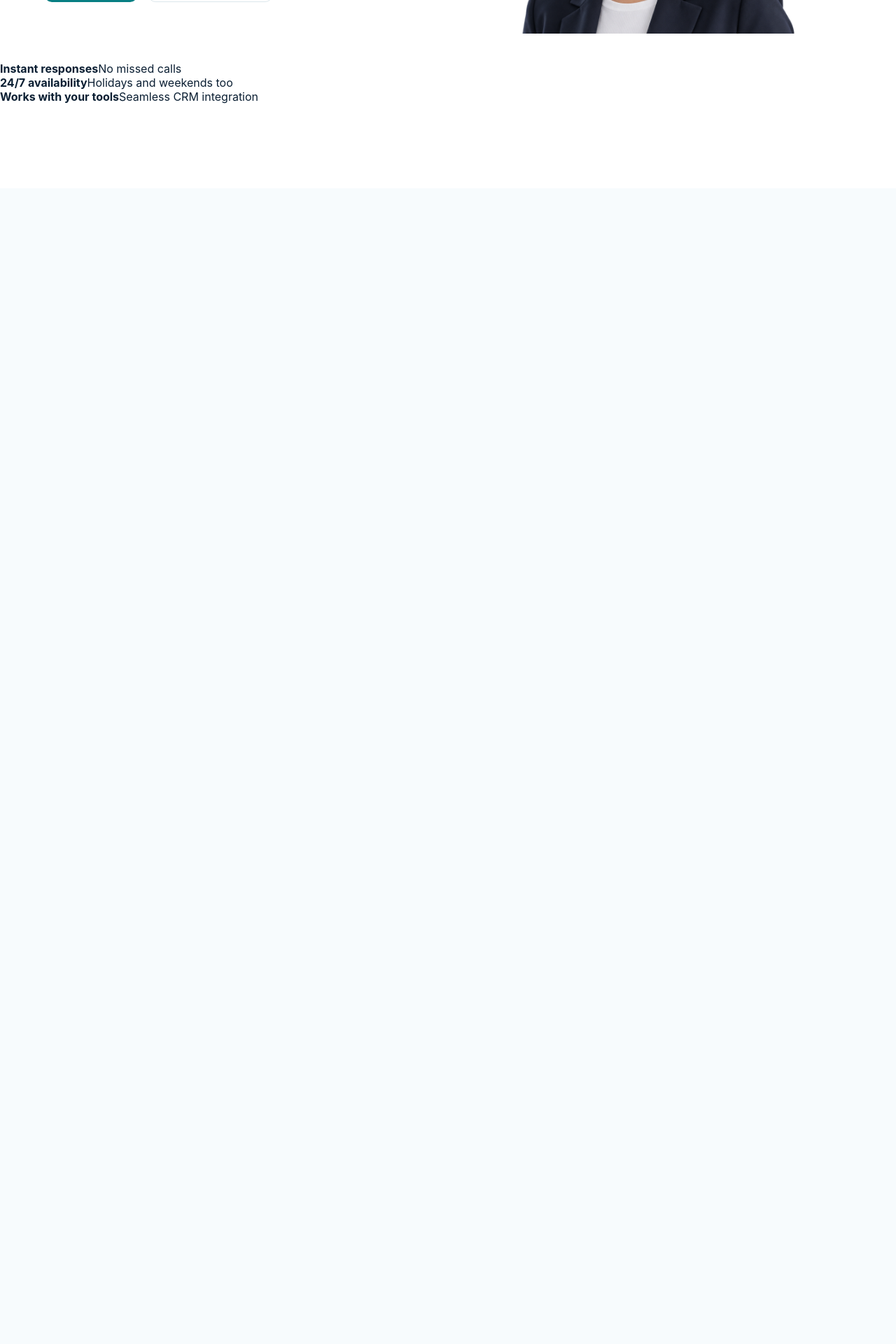
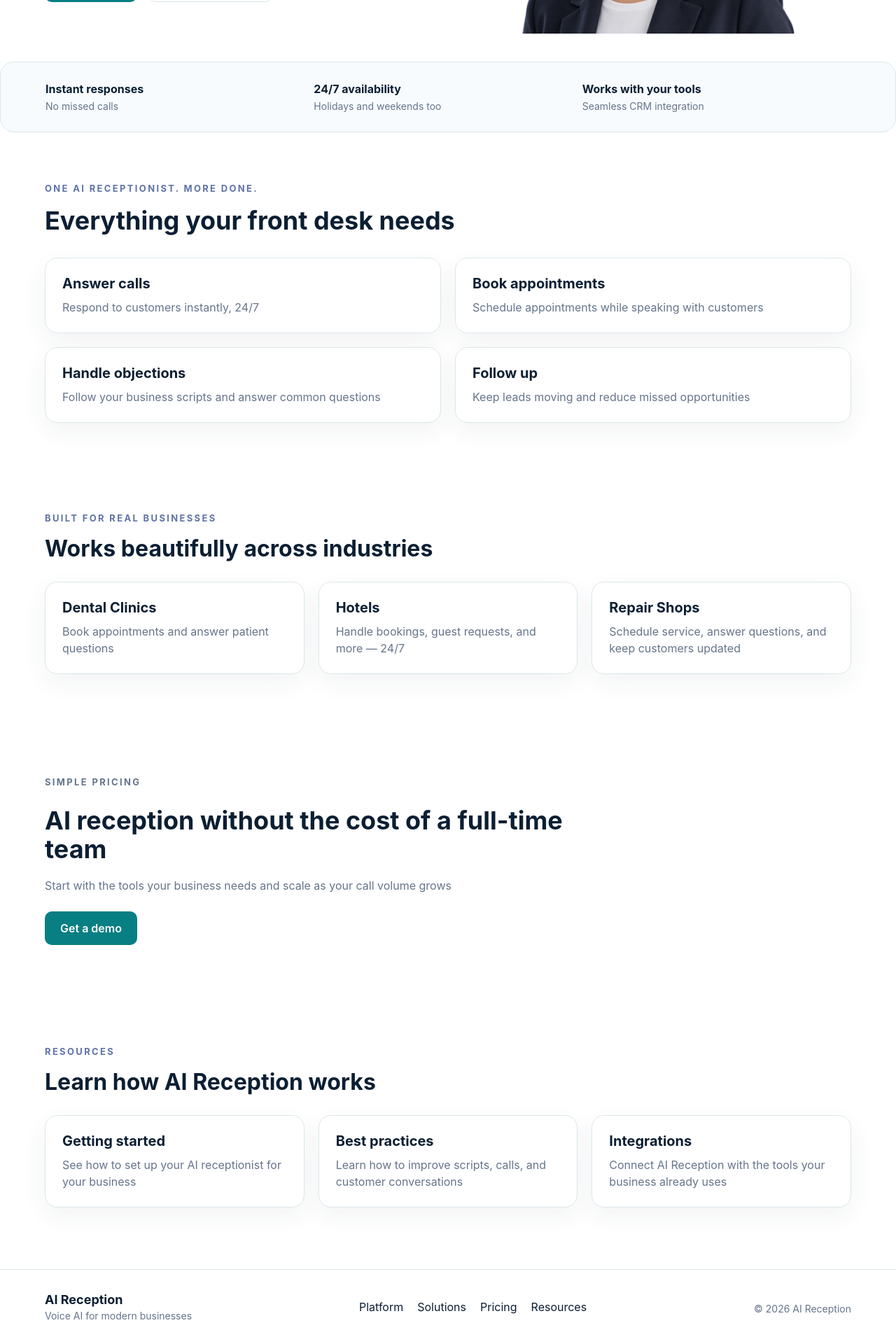
Before and after one commit to HGFDS111/ai-reception-project, a React (Vite) app in the folder frontend/: page / in a window 1280 px wide. Shown: the part 531-2451 px from the top of the page at 70% size. Before the commit the page ends 800 px from the top, so only its background shows below. Built offline with nearby package versions, Linux system fonts and the light colour scheme.

Commit message:
Improve landing login and dashboard

```diff
--- a/frontend/src/pages/DashboardPage/DashboardPage.module.css
+++ b/frontend/src/pages/DashboardPage/DashboardPage.module.css
@@ -27,3 +27,57 @@
   grid-template-columns: repeat(4, 1fr);
   gap: 16px;
 }
+
+.statCard {
+  padding: 20px;
+  background: var(--color-surface);
+  border: 1px solid var(--color-border);
+  border-radius: var(--radius-md);
+  box-shadow: var(--shadow-card);
+}
+
+.statCard span {
+  display: block;
+  margin-bottom: 8px;
+  font-size: 14px;
+  color: var(--color-text-secondary);
+}
+
+.statCard strong {
+  font-size: 28px;
+  line-height: 1;
+}
+
+.secondaryStatsGrid {
+  display: grid;
+  grid-template-columns: repeat(5, 1fr);
+  gap: 16px;
+}
+
+.recentCalls {
+  background: var(--color-surface);
+  border: 1px solid var(--color-border);
+  border-radius: var(--radius-md);
+  padding: 24px;
+  box-shadow: var(--shadow-card);
+}
+
+.recentCalls h2 {
+  margin: 0 0 16px;
+  font-size: 20px;
+}
+
+.recentCalls ul {
+  margin: 0;
+  padding: 0;
+  list-style: none;
+  display: flex;
+  flex-direction: column;
+  gap: 10px;
+}
+.recentCalls li {
+  padding: 12px 14px;
+  border: 1px solid var(--color-border);
+  border-radius: var(--radius-sm);
+  background: var(--color-bg);
+}
--- a/frontend/src/pages/DashboardPage/DashboardPage.tsx
+++ b/frontend/src/pages/DashboardPage/DashboardPage.tsx
@@ -33,21 +33,63 @@ function DashboardPage() {
   <h1>Dashboard</h1>
   <p>Welcome to AI Reception</p>
 </div>
-      <p>Businesses: {businesses?.length ?? 0}</p>
-      <p>Clients: {clients?.length ?? 0}</p>
-      <p>Calls: {calls?.length ?? 0}</p>
-      <p>Booked calls: {bookedCalls}</p>
-      <p>Callback requested: {callbackRequestedCalls}</p>
-      <p>Rejected calls: {rejectedCalls}</p>
-      <p>Booking rate: {bookingRate}%</p>
-      <p>Services: {serviceTemplates?.length ?? 0}</p>
-      <p>Dialogue Scripts: {dialogueScripts?.length ?? 0}</p>
+      <div className={styles.statsGrid}>
+  <div className={styles.statCard}>
+    <span>Businesses</span>
+    <strong>{businesses?.length ?? 0}</strong>
+  </div>
+
+  <div className={styles.statCard}>
+    <span>Clients</span>
+    <strong>{clients?.length ?? 0}</strong>
+  </div>
+
+  <div className={styles.statCard}>
+    <span>Calls</span>
+    <strong>{calls?.length ?? 0}</strong>
+  </div>
+
+  <div className={styles.statCard}>
+    <span>Booking rate</span>
+    <strong>{bookingRate}%</strong>
+  </div>
+</div>
+
+<div className={styles.secondaryStatsGrid}>
+  <div className={styles.statCard}>
+    <span>Booked calls</span>
+    <strong>{bookedCalls}</strong>
+  </div>
+
+  <div className={styles.statCard}>
+    <span>Callback requested</span>
+    <strong>{callbackRequestedCalls}</strong>
+  </div>
+
+  <div className={styles.statCard}>
+    <span>Rejected calls</span>
+    <strong>{rejectedCalls}</strong>
+  </div>
+
+  <div className={styles.statCard}>
+    <span>Services</span>
+    <strong>{serviceTemplates?.length ?? 0}</strong>
+  </div>
+
+  <div className={styles.statCard}>
+    <span>Dialogue Scripts</span>
+    <strong>{dialogueScripts?.length ?? 0}</strong>
+  </div>
+</div>
+
+     <div className={styles.recentCalls}>
   <h2>Recent calls</h2>
 
   <ul>
     {recentCalls.map((call) => (
       <li key={call.id}>
-  Call #{call.id} — {call.result} —{" "}
+        Call #{call.id} —{" "}
+{call.result === "callback_requested" ? "callback requested" : call.result} —{" "}
         {clients?.find((client) => client.id === call.clientId)?.name ??
           "Unknown client"}{" "}
         —{" "}
@@ -56,6 +98,7 @@ function DashboardPage() {
       </li>
     ))}
   </ul>
+</div>
     </section>
   );
 }
--- a/frontend/src/pages/LandingPage/LandingPage.module.css
+++ b/frontend/src/pages/LandingPage/LandingPage.module.css
@@ -85,9 +85,12 @@
   font-weight: 600;
 }
 .primaryButton {
+  padding: 14px 22px;
   border: none;
+  border-radius: var(--radius-sm);
   background: var(--color-primary);
   color: white;
+  font-weight: 600;
 }
 
 .primaryButton:hover {
@@ -139,3 +142,187 @@
   font-size: 13px;
   color: var(--color-text-secondary);
 }
+
+.benefits {
+  max-width: 1400px;
+  margin: 0 auto;
+  padding: 28px 64px;
+  display: grid;
+  grid-template-columns: repeat(3, 1fr);
+ border: 1px solid var(--color-border);
+border-radius: 20px;
+background: var(--color-bg);
+}
+
+.benefits div {
+  display: flex;
+  flex-direction: column;
+  gap: 6px;
+}
+
+.benefits strong {
+  font-size: 16px;
+}
+
+.benefits span {
+  font-size: 14px;
+  color: var(--color-text-secondary);
+}
+
+.industries {
+  max-width: 1400px;
+  margin: 0 auto;
+  padding: 56px 64px 72px;
+}
+
+.industriesHeader h2 {
+  margin: 8px 0 28px;
+  font-size: 32px;
+  line-height: 1.15;
+}
+
+.industryGrid {
+  display: grid;
+  grid-template-columns: repeat(3, 1fr);
+  gap: 20px;
+}
+.industryGrid > div {
+  padding: 24px;
+  border: 1px solid var(--color-border);
+  border-radius: 18px;
+  background: white;
+  box-shadow: var(--shadow-card);
+}
+
+.industryGrid h3 {
+  margin: 0 0 10px;
+  font-size: 20px;
+}
+
+.industryGrid p {
+  margin: 0;
+  color: var(--color-text-secondary);
+  line-height: 1.5;
+}
+
+.platform {
+  max-width: 1400px;
+  margin: 0 auto;
+  padding: 72px 64px;
+}
+
+.platformHeader h2 {
+  margin: 8px 0 32px;
+  font-size: 36px;
+  line-height: 1.15;
+}
+.platformGrid {
+  display: grid;
+  grid-template-columns: repeat(2, 1fr);
+  gap: 20px;
+}
+
+.platformGrid > div {
+  padding: 24px;
+  border: 1px solid var(--color-border);
+  border-radius: 18px;
+  background: white;
+  box-shadow: var(--shadow-card);
+}
+
+.platformGrid h3 {
+  margin: 0 0 10px;
+  font-size: 20px;
+}
+
+.platformGrid p {
+  margin: 0;
+  color: var(--color-text-secondary);
+  line-height: 1.5;
+}
+
+.pricing {
+  max-width: 1400px;
+  margin: 0 auto;
+  padding: 72px 64px;
+}
+
+.pricingContent {
+  max-width: 760px;
+}
+
+.pricingContent h2 {
+  margin: 8px 0 18px;
+  font-size: 36px;
+  line-height: 1.15;
+}
+
+.pricingContent p {
+  margin: 0 0 24px;
+  color: var(--color-text-secondary);
+  line-height: 1.6;
+}
+
+.resources {
+  max-width: 1400px;
+  margin: 0 auto;
+  padding: 72px 64px 88px;
+}
+
+.resourcesHeader h2 {
+  margin: 8px 0 28px;
+  font-size: 32px;
+  line-height: 1.15;
+}
+
+.resourcesGrid {
+  display: grid;
+  grid-template-columns: repeat(3, 1fr);
+  gap: 20px;
+}
+
+.resourcesGrid > div {
+  padding: 24px;
+  border: 1px solid var(--color-border);
+  border-radius: 18px;
+  background: white;
+  box-shadow: var(--shadow-card);
+}
+
+.resourcesGrid h3 {
+  margin: 0 0 10px;
+  font-size: 20px;
+}
+
+.resourcesGrid p {
+  margin: 0;
+  color: var(--color-text-secondary);
+  line-height: 1.5;
+}
+
+.footer {
+  max-width: 1400px;
+  margin: 0 auto;
+  padding: 32px 64px;
+  display: flex;
+  align-items: center;
+  justify-content: space-between;
+  gap: 24px;
+  border-top: 1px solid var(--color-border);
+}
+
+.footer > div:nth-child(2) {
+  display: flex;
+  gap: 20px;
+}
+
+.footer strong {
+  font-size: 18px;
+}
+
+.footer p,
+.footer span {
+  margin: 4px 0 0;
+  color: var(--color-text-secondary);
+  font-size: 14px;
+}
--- a/frontend/src/pages/LandingPage/LandingPage.tsx
+++ b/frontend/src/pages/LandingPage/LandingPage.tsx
@@ -77,6 +77,116 @@ function LandingPage() {
   </div>
 </section>
 
+<section className={styles.platform} id="platform">
+  <div className={styles.platformHeader}>
+    <p className={styles.eyebrow}>ONE AI RECEPTIONIST. MORE DONE.</p>
+    <h2>Everything your front desk needs</h2>
+  </div>
+
+  <div className={styles.platformGrid}>
+    <div>
+      <h3>Answer calls</h3>
+      <p>Respond to customers instantly, 24/7</p>
+    </div>
+
+    <div>
+      <h3>Book appointments</h3>
+      <p>Schedule appointments while speaking with customers</p>
+    </div>
+
+    <div>
+      <h3>Handle objections</h3>
+      <p>Follow your business scripts and answer common questions</p>
+    </div>
+
+    <div>
+      <h3>Follow up</h3>
+      <p>Keep leads moving and reduce missed opportunities</p>
+    </div>
+  </div>
+</section>
+
+<section className={styles.industries} id="solutions">
+  <div className={styles.industriesHeader}>
+    <div>
+      <p className={styles.eyebrow}>BUILT FOR REAL BUSINESSES</p>
+      <h2>Works beautifully across industries</h2>
+    </div>
+  </div>
+
+  <div className={styles.industryGrid}>
+    <div>
+      <h3>Dental Clinics</h3>
+      <p>Book appointments and answer patient questions</p>
+    </div>
+
+    <div>
+      <h3>Hotels</h3>
+      <p>Handle bookings, guest requests, and more — 24/7</p>
+    </div>
+
+    <div>
+      <h3>Repair Shops</h3>
+      <p>Schedule service, answer questions, and keep customers updated</p>
+    </div>
+  </div>
+</section>
+
+<section className={styles.pricing} id="pricing">
+  <div className={styles.pricingContent}>
+    <p className={styles.eyebrow}>SIMPLE PRICING</p>
+
+    <h2>AI reception without the cost of a full-time team</h2>
+
+    <p>
+      Start with the tools your business needs and scale as your call volume grows
+    </p>
+
+    <button type="button" className={styles.primaryButton}>
+      Get a demo
+    </button>
+  </div>
+</section>
+
+<section className={styles.resources} id="resources">
+  <div className={styles.resourcesHeader}>
+    <p className={styles.eyebrow}>RESOURCES</p>
+    <h2>Learn how AI Reception works</h2>
+  </div>
+
+  <div className={styles.resourcesGrid}>
+    <div>
+      <h3>Getting started</h3>
+      <p>See how to set up your AI receptionist for your business</p>
+    </div>
+
+    <div>
+      <h3>Best practices</h3>
+      <p>Learn how to improve scripts, calls, and customer conversations</p>
+    </div>
+
+    <div>
+      <h3>Integrations</h3>
+      <p>Connect AI Reception with the tools your business already uses</p>
+    </div>
+  </div>
+</section>
+<footer className={styles.footer}>
+  <div>
+    <strong>AI Reception</strong>
+    <p>Voice AI for modern businesses</p>
+  </div>
+
+  <div>
+    <a href="#platform">Platform</a>
+    <a href="#solutions">Solutions</a>
+    <a href="#pricing">Pricing</a>
+    <a href="#resources">Resources</a>
+  </div>
+
+  <span>© 2026 AI Reception</span>
+</footer>
+
     </div>
   );
 }
--- /dev/null
+++ b/frontend/src/pages/LoginPage/LoginPage.module.css
@@ -0,0 +1,99 @@
+.page {
+  min-height: 100vh;
+  display: grid;
+  place-items: center;
+  padding: 40px 20px;
+  background: var(--color-bg);
+}
+
+.card {
+  width: 100%;
+  max-width: 420px;
+  padding: 32px;
+  background: var(--color-surface);
+  border: 1px solid var(--color-border);
+  border-radius: var(--radius-lg);
+  box-shadow: var(--shadow-card);
+}
+
+.card h1 {
+  margin: 0 0 24px;
+  font-size: 32px;
+  line-height: 1.1;
+}
+.card form {
+  display: flex;
+  flex-direction: column;
+  gap: 18px;
+}
+
+.card form > div {
+  display: flex;
+  flex-direction: column;
+  gap: 8px;
+}
+
+.card label {
+  font-size: 14px;
+  font-weight: 600;
+}
+
+.card input {
+  width: 100%;
+  padding: 12px 14px;
+  border: 1px solid var(--color-border);
+  border-radius: var(--radius-sm);
+  background: white;
+  color: var(--color-text);
+  outline: none;
+}
+
+.card input:focus {
+  border-color: var(--color-primary);
+}
+
+.card button {
+  padding: 12px 18px;
+  border: none;
+  border-radius: var(--radius-sm);
+  background: var(--color-primary);
+  color: white;
+  font-weight: 600;
+}
+
+.card button:hover {
+  background: var(--color-primary-dark);
+}
+
+.card button:disabled {
+  opacity: 0.6;
+  cursor: not-allowed;
+}
+
+.card form > p {
+  margin: 0;
+  font-size: 14px;
+  color: #c0392b;
+}
+
+.brand {
+  display: flex;
+  align-items: center;
+  gap: 10px;
+  margin-bottom: 24px;
+}
+
+.logo {
+  width: 36px;
+  height: 36px;
+  display: grid;
+  place-items: center;
+  border-radius: 10px;
+  background: var(--color-primary);
+  color: white;
+  font-weight: 700;
+}
+
+.brand strong {
+  font-size: 18px;
+}
--- a/frontend/src/pages/LoginPage/LoginPage.tsx
+++ b/frontend/src/pages/LoginPage/LoginPage.tsx
@@ -1,6 +1,7 @@
 import { useState, type FormEvent } from "react";
 import { useLoginMutation } from "../../entities/auth/authApi";
 import { useNavigate } from 'react-router-dom'
+import styles from "./LoginPage.module.css";
 
 function LoginPage() {
   const [email, setEmail] = useState("");
@@ -15,14 +16,19 @@ function LoginPage() {
       const result = await login({ email, password }).unwrap();
 
       localStorage.setItem("token", result.token);
-      navigate("/")
+      navigate("/dashboard")
     } catch (loginError) {
       console.error(loginError);
     }
   };
 
   return (
-    <main>
+  <main className={styles.page}>
+    <div className={styles.card}>
+      <div className={styles.brand}>
+  <span className={styles.logo}>AI</span>
+  <strong>AI Reception</strong>
+</div>
       <h1>Login</h1>
 
       <form onSubmit={handleSubmit}>
@@ -52,6 +58,7 @@ function LoginPage() {
           {isLoading ? "Logging in..." : "Login"}
         </button>
       </form>
+      </div>
     </main>
   );
 }
```
Lines whose indentation alone changed are shown as unchanged.
